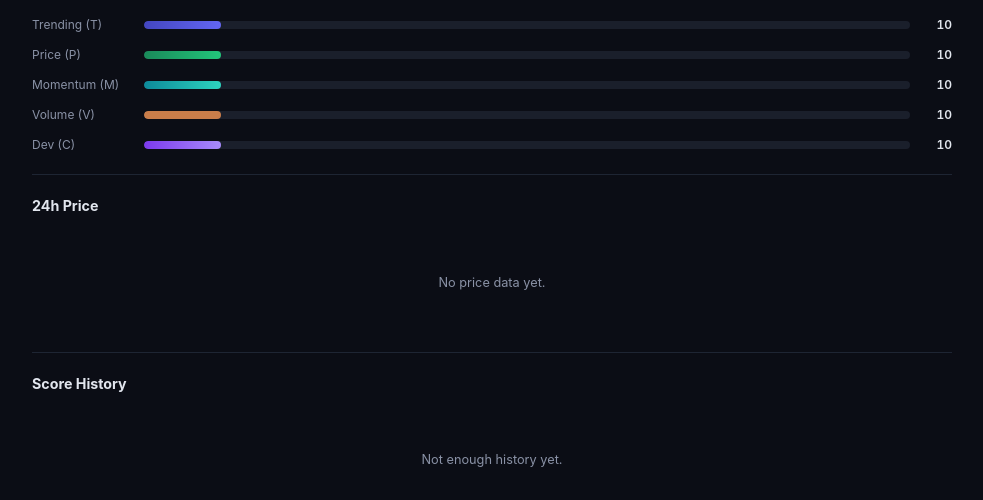
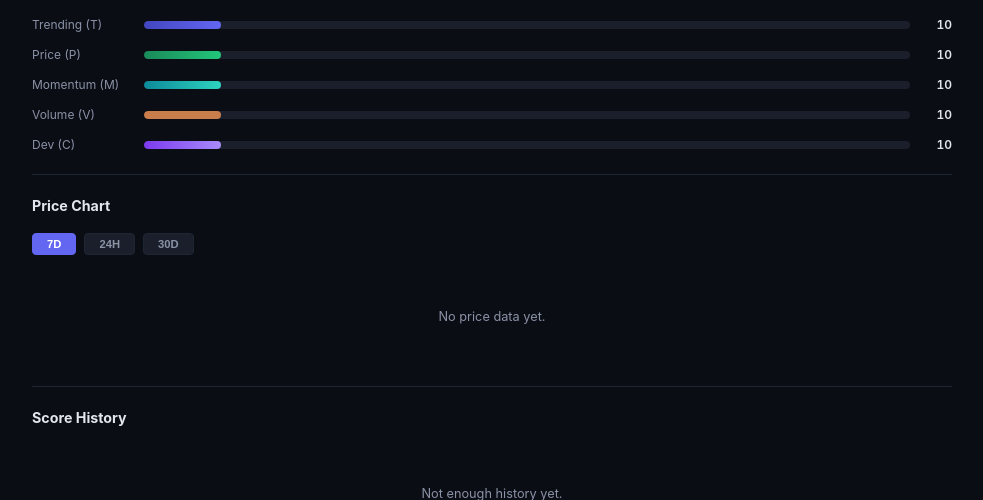
Before and after one commit to Duka-X/crypto-radar, a FastAPI app: template templates/token.html in a window 1280 px wide. Shown: the part 251-751 px from the top of the page, without its empty margins (148-1131 px from the left). Run offline with FastAPI, Linux system fonts and the light colour scheme; the template is opened without the code that fills it: most values are stand-ins (such as "Sample title", 1, 10 or a date in 2020); grey boxes marked "Sample" are stand-in pictures.

Commit message:
交互式分时图 + C信号定义更新 + sparkline_full数据传递

```diff
--- a/data_fetcher.py
+++ b/data_fetcher.py
@@ -146,7 +146,8 @@ class CoinGeckoFetcher:
                 "current_price": pi.get("current_price",0), "market_cap": pi.get("market_cap",0),
                 "total_volume": pi.get("total_volume",0),
                 "price_change_percentage_24h": pi.get("price_change_percentage_24h",0),
-                "sparkline_prices": pi.get("sparkline_prices",[]),
+               "sparkline_prices": pi.get("sparkline_prices",[]),
+                "sparkline_full": pi.get("sparkline_full",[]),
                 "momentum_score": _vol_expand(pi.get("sparkline_full",[])),
                 "community_score": dev.get(cid, {}).get("community_score",0), "reddit_mentions": _get_rolling_24h(coin["name"])})
         return out
--- a/main.py
+++ b/main.py
@@ -166,6 +166,21 @@ async def api_token_history(token_id: str):
     return get_token_history(token_id)
 
 
+@app.get("/api/token/{token_id}/chart")
+async def token_chart(token_id: str, days: int = 7):
+    try:
+        r = __import__("requests").get(
+            f"https://api.coingecko.com/api/v3/coins/{token_id}/market_chart",
+            params={"vs_currency": "usd", "days": days},
+            timeout=15,
+            headers={"Accept": "application/json", "User-Agent": "CryptoRadar/1.0"}
+        )
+        if r.status_code == 200:
+            return r.json()
+        return {"error": f"API returned {r.status_code}"}
+    except Exception as e:
+        return {"error": str(e)}
+
 if __name__ == "__main__":
     import uvicorn
     uvicorn.run("main:app", host="0.0.0.0", port=8000, reload=True)
--- a/static/style.css
+++ b/static/style.css
@@ -181,3 +181,5 @@ tbody tr:hover { background: var(--surface-2); }
 
 .bar-fill.pink { background: linear-gradient(90deg, #a21caf, #d946ef); }
 .bar-fill.purple { background: linear-gradient(90deg, #7c3aed, #a78bfa); }
+
+.chart-toolbar{display:flex;gap:8px;margin-bottom:12px}.chart-btn{background:var(--surface-2);color:var(--text-secondary);border:1px solid var(--border);padding:4px 14px;border-radius:4px;font-size:.75rem;cursor:pointer;font-weight:600;transition:all .15s}.chart-btn:hover{background:var(--surface);color:var(--text)}.chart-btn.active{background:var(--accent);color:#fff;border-color:var(--accent)}
--- a/templates/token.html
+++ b/templates/token.html
@@ -12,7 +12,7 @@
 <div class=bar-item><span class=bar-label>Volume (V)</span><div class=bar-track><div class="bar-fill orange" style="width:{{ token.score_volume }}%"></div></div><span class=bar-value>{{ token.score_volume }}</span></div>
 <div class=bar-item><span class=bar-label>Dev (C)</span><div class=bar-track><div class="bar-fill purple" style="width:{{ token.score_community }}%"></div></div><span class=bar-value>{{ token.score_community }}</span></div>
 </div></section>
-<section class=chart-section><h3>24h Price</h3>{% if token.sparkline_prices and token.sparkline_prices|length>1 %}<div class=chart-wrapper><canvas id=priceChart></canvas></div>{% else %}<p class=no-data>No price data yet.</p>{% endif %}</section>
+<section class=chart-section><h3>Price Chart</h3><div class=chart-toolbar><button class="chart-btn active" onclick="setPeriod(7)">7D</button><button class="chart-btn" onclick="setPeriod(1)">24H</button><button class="chart-btn" onclick="setPeriod(30)">30D</button></div>{% if token.sparkline_full and token.sparkline_full|length>1 %}<div class=chart-wrapper><canvas id=priceChart></canvas></div>{% else %}<p class=no-data>No price data yet.</p>{% endif %}</section>
 <section class=chart-section><h3>Score History</h3>{% if history|length>1 %}<div class=chart-wrapper><canvas id=scoreChart></canvas></div>{% else %}<p class=no-data>Not enough history yet.</p>{% endif %}</section>
 {% else %}<div class=not-found><h2>Not found</h2><p>Token not in current ranking.</p><a href=/ class=back-link>Back</a></div>{% endif %}</main>
 <footer class=footer><div class=container><p>Data from <a href=https://www.coingecko.com target=_blank>CoinGecko</a></p></div></footer>
@@ -20,5 +20,5 @@
 var labels=[{% for h in history %}'{{ h.snapshot_at[:16] }}'{% if not loop.last %},{% endif %}{% endfor %}],scores=[{% for h in history %}{{ h.signal_score }}{% if not loop.last %},{% endif %}{% endfor %}],ranks=[{% for h in history %}{{ h.rank }}{% if not loop.last %},{% endif %}{% endfor %}];
 new Chart(document.getElementById("scoreChart"),{type:"line",data:{labels:labels,datasets:[{label:"Score",data:scores,borderColor:"#6366f1",backgroundColor:"rgba(99,102,241,0.12)",borderWidth:2,fill:!0,tension:.35,pointRadius:3,pointBackgroundColor:"#6366f1",yAxisID:"y"},{label:"Rank",data:ranks,borderColor:"#f5b342",backgroundColor:"rgba(245,179,66,0.08)",borderWidth:1.5,borderDash:[4,3],fill:!1,tension:.35,pointRadius:2,pointBackgroundColor:"#f5b342",yAxisID:"y1"}]},options:{responsive:!0,maintainAspectRatio:!1,interaction:{mode:"index",intersect:!1},plugins:{legend:{labels:{color:"#8a92a6",font:{size:12}}}},scales:{y:{beginAtZero:!0,max:100,grid:{color:"rgba(255,255,255,0.06)"},ticks:{color:"#8a92a6",maxTicksLimit:6},title:{display:!0,text:"Score",color:"#8a92a6"}},y1:{position:"right",reverse:!0,grid:{display:!1},ticks:{color:"#f5b342",maxTicksLimit:6,stepSize:1},title:{display:!0,text:"Rank",color:"#f5b342"}},x:{grid:{display:!1},ticks:{color:"#8a92a6",maxTicksLimit:12,maxRotation:45}}}}});
 {% if token.sparkline_prices and token.sparkline_prices|length>1 %}var sp=[{% for p in token.sparkline_prices %}{{ p }}{% if not loop.last %},{% endif %}{% endfor %}],up=sp[sp.length-1]>=sp[0],clr=up?"#22c57a":"#f25a5f";
-new Chart(document.getElementById("priceChart"),{type:"line",data:{labels:Array(sp.length).fill(""),datasets:[{data:sp,borderColor:clr,backgroundColor:clr+"18",borderWidth:2,fill:!0,tension:.3,pointRadius:0}]},options:{responsive:!0,maintainAspectRatio:!1,plugins:{legend:{display:!1},tooltip:{callbacks:{label:function(ctx){return"$"+(ctx.parsed.y>=1?ctx.parsed.y.toFixed(2):ctx.parsed.y.toFixed(6))}}}},scales:{y:{grid:{color:"rgba(255,255,255,0.06)"},ticks:{color:"#8a92a6",maxTicksLimit:6,callback:function(v){return"$"+(v>=1?v.toFixed(2):v.toFixed(6))}}},x:{grid:{display:!1},ticks:{color:"#8a92a6"}}}}});
+var sparkFull=[{% for p in token.sparkline_full %}{{ p }}{% if not loop.last %},{% endif %}{% endfor %}];var spark24h=sparkFull.slice(-24);var chart=new Chart(document.getElementById("priceChart"),{type:"line",data:{labels:Array(sparkFull.length).fill(""),datasets:[{data:sparkFull,borderColor:"#6366f1",backgroundColor:"rgba(99,102,241,0.12)",borderWidth:2,fill:!0,tension:.3,pointRadius:0}]},options:{responsive:!0,maintainAspectRatio:!1,plugins:{legend:{display:!1},tooltip:{callbacks:{label:function(ctx){return"$"+(ctx.parsed.y>=1?ctx.parsed.y.toFixed(2):ctx.parsed.y.toFixed(6))}}}},scales:{y:{grid:{color:"rgba(255,255,255,0.06)"},ticks:{color:"#8a92a6",maxTicksLimit:6,callback:function(v){return"$"+(v>=1?v.toFixed(2):v.toFixed(6))}}},x:{grid:{display:!1},ticks:{color:"#8a92a6"}}}}});function setPeriod(d){var btns=document.querySelectorAll(".chart-btn");for(var i=0;i<btns.length;i++){btns[i].classList.remove("active")}event.target.classList.add("active");if(d==1){chart.data.datasets[0].data=spark24h;chart.data.labels=Array(spark24h.length).fill("")}else if(d==7){chart.data.datasets[0].data=sparkFull;chart.data.labels=Array(sparkFull.length).fill("")}else if(d==30){fetch("/api/token/{{ token_id }}/chart?days=30").then(function(r){return r.json()}).then(function(dt){if(dt.prices){var p=dt.prices.map(function(x){return x[1]});chart.data.datasets[0].data=p;chart.data.labels=Array(p.length).fill("");chart.update()}else{alert("Chart data unavailable")}})}chart.update()}
 {% endif %}</script>{% endif %}</body></html>
```
Also changed, not shown: templates/index.html (+4 -4 lines).
